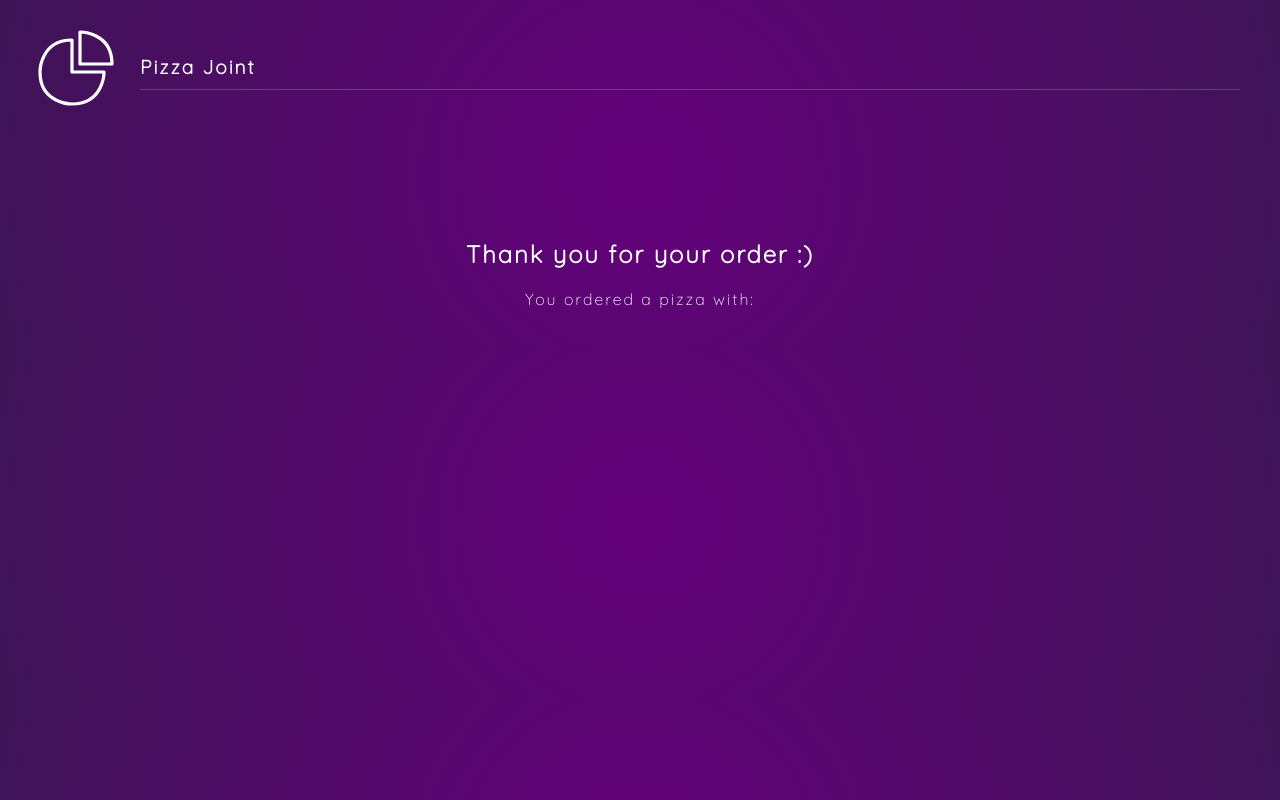
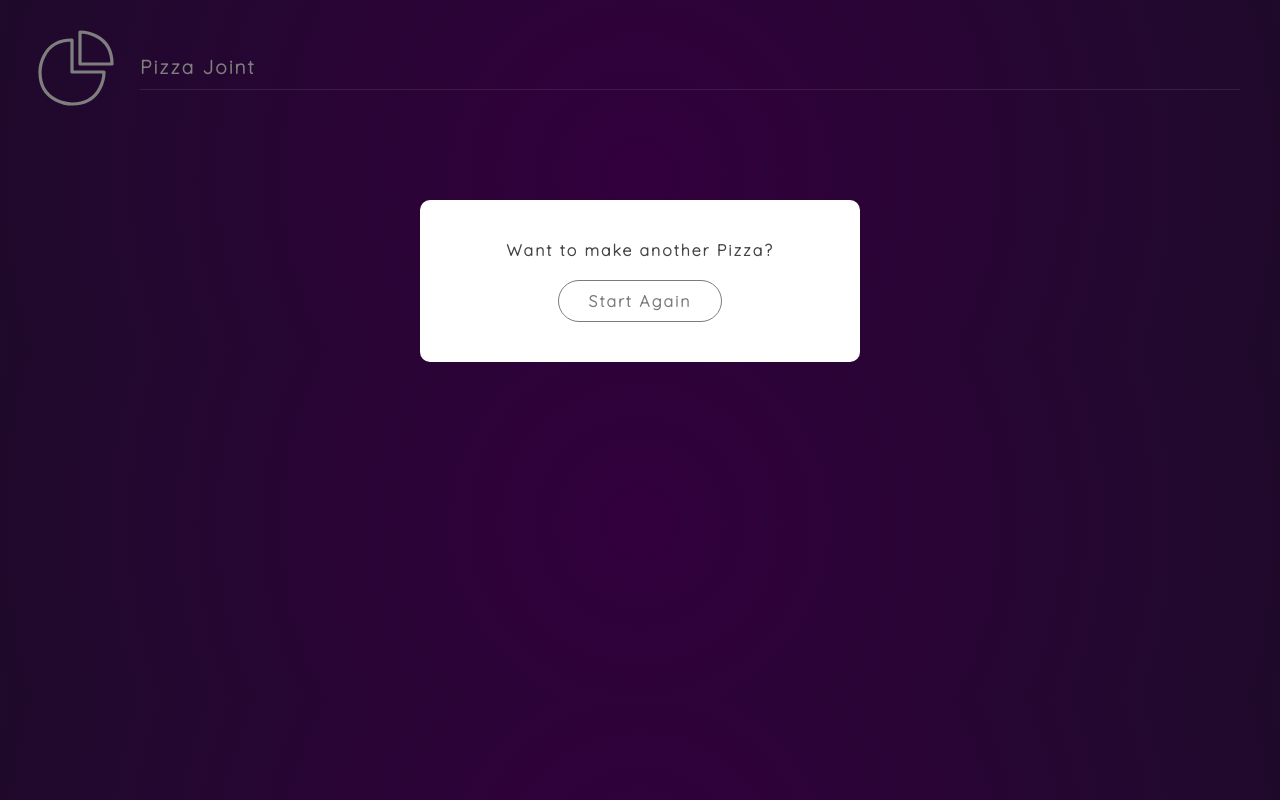
Before and after one commit to SanskaarPatni/framer-motion, a React (Create React App) app: page /order in a window 1280 px wide. Built offline with nearby package versions, Linux system fonts and the light colour scheme.

Commit message:
model animation completed

```diff
--- a/src/App.tsx
+++ b/src/App.tsx
@@ -5,6 +5,7 @@ import Base from './components/Base'
 import Toppings from './components/Toppings';
 import Order from './components/Order'
 import Navbar from './components/Navbar';
+import Modal from './components/Modal';
 import { AnimatePresence } from 'framer-motion';
 
 export type pizza={
@@ -15,6 +16,7 @@ export type pizza={
 function App() {
   const location = useLocation();
   const [pizza, setPizza] = useState({base:"",toppings:[]} as pizza)
+  const [showModal, setShowModal] = useState(false);
 
   const addBase = (base: string) => {
     setPizza({ ...pizza, base })
@@ -33,7 +35,8 @@ function App() {
   return (
     <>
     <Navbar />
-    <AnimatePresence exitBeforeEnter>
+    <Modal showModal={showModal} />
+    <AnimatePresence exitBeforeEnter onExitComplete={() => setShowModal(false)}>
     <Switch location={location} key={location.key}>
       <Route path="/base">
         <Base addBase={addBase} pizza={pizza} />
@@ -42,7 +45,7 @@ function App() {
         <Toppings addTopping={addTopping} pizza={pizza} />
       </Route>
       <Route path="/order">
-        <Order pizza={pizza} />
+        <Order pizza={pizza} setShowModal={setShowModal}/>
       </Route>
       <Route path="/">
         <Home />
--- /dev/null
+++ b/src/components/Modal.tsx
@@ -0,0 +1,50 @@
+import React from 'react';
+import { Link } from 'react-router-dom';
+import { motion, AnimatePresence } from 'framer-motion';
+
+type Props={
+    showModal:boolean,
+}
+
+const backdrop = {
+  visible: { opacity: 1 },
+  hidden: { opacity: 0 },
+}
+
+const modal = {
+    hidden: { y: "-100vh", opacity: 0 },
+    visible: {
+      y: "200px",
+      opacity: 1,
+      /*delay of 0.5s after screen gets dull*/
+      transition: { delay: 0.5 }
+    },
+}
+
+
+const Modal:React.FC<Props> = ({ showModal }) => {
+  return (
+    <AnimatePresence exitBeforeEnter>
+      { showModal && (
+        <motion.div className="backdrop"
+          variants={backdrop}
+          initial="hidden"
+          animate="visible"
+          exit="hidden"
+        >
+            <motion.div className="modal"
+                variants={modal}
+                /*Does not require initial and animate uses the same structure as parent*/
+            >
+                <p>Want to make another Pizza?</p>
+                <Link to="/">
+                    <button>Start Again</button>
+                </Link>
+             </motion.div>
+        </motion.div>
+      )}
+    </AnimatePresence>
+  )
+}
+
+export default Modal
--- a/src/components/Order.tsx
+++ b/src/components/Order.tsx
@@ -1,9 +1,10 @@
-import React from 'react';
+import React,{useEffect} from 'react';
 import {motion} from 'framer-motion'
 import {pizza} from '../App'
 
 type Props={
-  pizza: pizza
+  pizza: pizza,
+  setShowModal:(showModal:boolean)=>void
 }
 /*Advantage of using variants orchestration property*/
 const containerVariants = {
@@ -25,6 +26,10 @@ const containerVariants = {
       when: "beforeChildren",
     }
   },
+  exit: {
+    x: "-100vh",
+    transition: { ease: 'easeInOut' }
+  }
 };
 
 const childVariants = {
@@ -36,14 +41,17 @@ const childVariants = {
   }
 }
 
-const Order = ( {pizza}: Props ) => {
+const Order = ( {pizza,setShowModal}: Props ) => {
+  useEffect(() => {
+    setTimeout(() => setShowModal(true), 4000);
+  }, [setShowModal]);
   return (
     <motion.div className="container order"
     variants={containerVariants}
     initial="hidden"
     animate="visible"
     exit="exit"
-  >
+    >
     <h2>Thank you for your order :)</h2>
     <motion.p variants={childVariants}>You ordered a {pizza.base} pizza with:</motion.p>
     <motion.div variants={childVariants}>
--- a/src/index.css
+++ b/src/index.css
@@ -114,3 +114,42 @@ li span.active::before {
 .order p {
   margin: 20px auto;
 }
+
+/* modal */
+.backdrop {
+  position: fixed;
+  top: 0;
+  left: 0;
+  width: 100%;
+  height: 100%;
+  background: rgba(0, 0, 0, 0.5);
+  z-index: 1;
+}
+
+.backdrop {
+  position: fixed;
+  top: 0;
+  left: 0;
+  width: 100%;
+  height: 100%;
+  background: rgba(0, 0, 0, 0.5);
+  z-index: 1;
+}
+.modal {
+  max-width: 400px;
+  margin: 0 auto;
+  padding: 40px 20px;
+  background: white;
+  border-radius: 10px;
+  text-align: center;
+}
+.modal button {
+  color: #444;
+  border-color: #444;
+  font-weight: bold;
+  margin-top: 20px;
+}
+.modal p {
+  color: #444;
+  font-weight: bold;
+}
```
